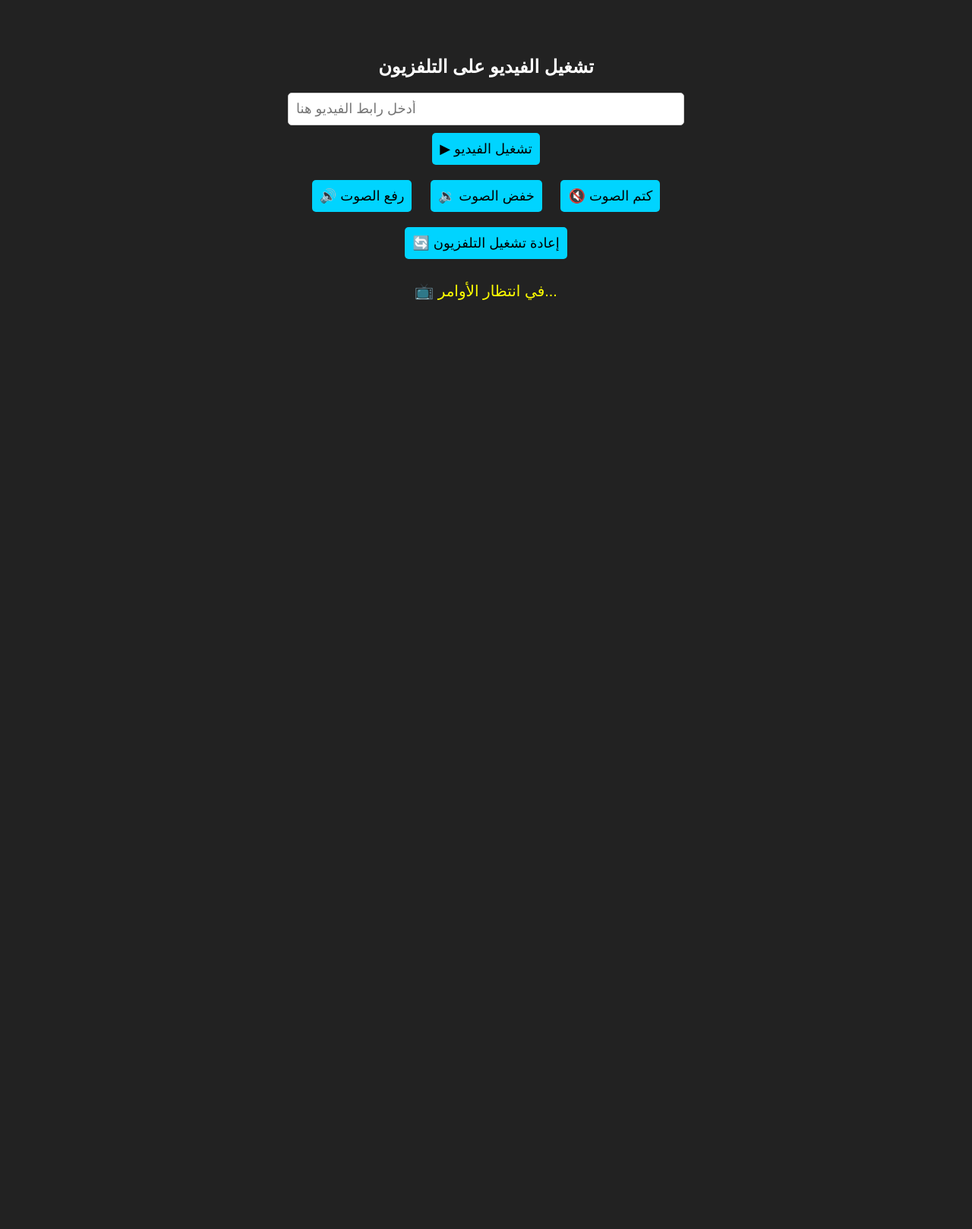
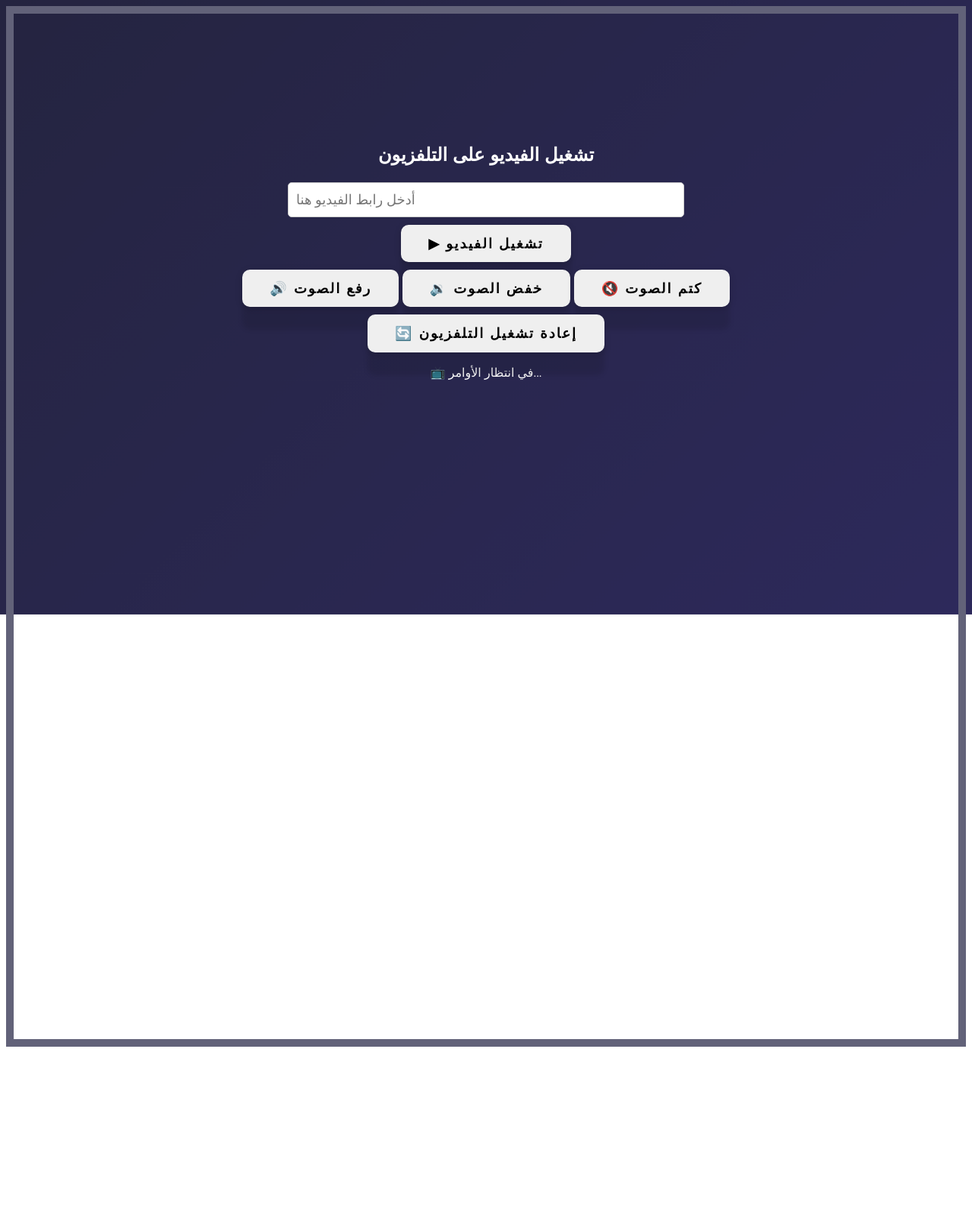
Before and after one commit to Thamerp09/flask-tv-server, a Flask app: page / in a window 1280 px wide. Shown: the top 1618 px of the page at 76% size. Before the commit the page ends 395 px from the top, so only its background shows below. Run offline with Flask 3, Linux system fonts and the light colour scheme.

Commit message:
make change in front

```diff
--- a/templates/front.html
+++ b/templates/front.html
@@ -4,17 +4,55 @@
     <meta charset="UTF-8">
     <meta name="viewport" content="width=device-width, initial-scale=1.0">
     <title>تشغيل فيديو على الشاشة</title>
+    <link href="https://fonts.googleapis.com/css2?family=Roboto:wght@300;400;700&family=Nunito:wght@300;600;900&display=swap" rel="stylesheet">
     <style>
         body {
-            font-family: Arial, sans-serif;
+            font-family: 'Nunito', 'Roboto', sans-serif !important;
+        }
+        h1, h2, p, input, button, span {
+            font-family: 'Nunito', 'Roboto', sans-serif !important;
+        }
+
+        body {
+            font-family: 'Inter', 'Poppins', sans-serif !important;
             text-align: center;
-            background-color: #222;
             color: white;
             padding: 50px;
+            overflow: hidden;
+            position: relative;
+            height: 100vh;
+            border: 10px solid #626279; /* إضافة بوردر حول الصفحة */
+            margin-bottom: 500px;
+            padding-bottom: 500px;
+        }
+
+        /* خلفية متحركة */
+        body::before {
+            content: "";
+            position: fixed;
+            top: 0;
+            left: 0;
+            width: 100%;
+            height: 100%;
+            background: linear-gradient(-45deg, #0f0c29, #302b63, #24243e, #1b1e32);
+            background-size: 400% 400%;
+            animation: gradientBG 10s ease infinite;
+            z-index: -1;
+        }
+
+        @keyframes gradientBG {
+            0% { background-position: 0% 50%; transform: scale(1); }
+            50% { background-position: 100% 50%; transform: scale(1.05); }
+            100% { background-position: 0% 50%; transform: scale(1); }
+
+            50% { background-position: 100% 50%; }
+            100% { background-position: 0% 50%; }
         }
         h1 {
             font-size: 24px;
             margin-bottom: 20px;
+            margin-top: 120px;
+
         }
         input {
             font-size: 18px;
@@ -26,21 +64,142 @@
         }
         button {
             font-size: 18px;
-            padding: 10px;
-            margin: 10px;
-            border-radius: 5px;
+            letter-spacing: 2px;
+            text-transform: uppercase;
+            display: inline-block;
+            text-align: center;
+            font-weight: bold;
+            padding: 0.7em 2em;
+            margin-top: 10px;
+            /* background-color: #00d4ff; */
+            color: #000000;
+            /*border: 3px solid #00324f;*/
             border: none;
+            border-radius: 10px;
             cursor: pointer;
-            background-color: #00d4ff;
-            color: black;
+            position: relative;
+            box-shadow: 0 2px 10px rgb(0,0,0,0.16),
+            0 30px 6px rgba(0,0,0,0.1);
+            transition: 0.3s ease all;
+            z-index: 1;
         }
-        button:hover {
-            background-color: #0094cc;
+        button:hover, button:focus {
+           color: rgb(0, 0, 0);
         }
-        #status {
+        button:before{
+            transition:0.5s all ease;
+            position: absolute;
+            top: 0;
+            left: 50%;
+            right: 50%;
+            bottom: 0;
+            opacity: 0;
+            content: '';
+            background-color: #00ddff;
+            z-index: -1;
+        }
+
+        button:hover:before, button:focus:before {
+            transition: 0.5s all ease;
+            left: 0;
+            right: 0;
+            opacity: 1;
+
+        }
+
+    button:active{
+        transform: scale(0.9);
+    }
+
+        #statusE {
             margin-top: 20px;
-            font-size: 20px;
-            color: yellow;
+            font-size: 60px;
+            color: #ffcc00;
+        }
+        #statusE:active{
+            transform: scale(0.9);
+        }
+
+
+        #statusE{
+
+            transition: transform 0.3s ease-in-out; /* لجعل التغيير سلس */
+        }
+
+        #statusE:hover{
+            transform: scale(1.5); /* تكبير النص بنسبة 1.5 عند مرور الماوس */
+
+        }
+
+        /* #status:before{
+            transition:0.5s all ease;
+            position: absolute;
+            top: 0;
+            left: 50%;
+            right: 50%;
+            bottom: 0;
+            opacity: 0;
+            content: '';
+            background-color: #000000;
+            z-index: -1;
+        } */
+        /* #status:hover:before, #status:focus:before {
+            transition: 0.5s ease;
+            left: 0;
+            right: 0;
+            opacity: 1;
+
+        } */
+
+        span{
+            position:relative;
+            font-family: "lato",sans-serif;
+            top: 10px;
+            color: #f517ab;
+            display: inline-block;
+            font-size: 3rem;
+            text-shadow: 0 1px 0 #b7b7b7, 0 2px 0 #b7b7b7, 0 3px 0 #b7b7b7,
+            0 4px 0 #b7b7b7, 0 5px 0 #b7b7b7, 6px 0 transparent, 0 7px 0 transparent,
+            0 8px 0 transparent, 0 9px 0 transparent, 0 10px 10px rgba(0, 0, 0.5);
+            animation: bounce 0.4s ease-in-out infinite
+            alternate;
+         }
+       h1 span:nth-child(2){
+        animation-delay:0.1s ;
+
+       }
+       h1 span:nth-child(3){
+        animation-delay:0.2s ;
+       }
+       h1 span:nth-child(4){
+        animation-delay:0.3s;
+       }
+       h1 span:nth-child(5){
+        animation-delay:0.4s;
+       }
+       h1 span:nth-child(6){
+        animation-delay:0.5s;
+       }
+
+        @keyframes bounce {
+        100%{
+            top: -20px;
+            text-shadow: 0 1px 0 #ccc, 0 2px 0 #ccc, 0 3px 0 #ccc,
+            0 4px 0 #ccc, 0 5px 0 #ccc, 0 6px 0 #ccc, 0 7px 0 #ccc,
+            0 8px 0 #ccc, 0 9px 0 #ccc,0 60px 30px rgba(0, 0, 0.3);
+        }
+       }
+         /* @keyframes bounce{
+            0%{
+                top: 0;
+            }
+            100%{
+                top: -20px;
+                text-shadow: 0 5px 5px rgba(0, 0, 0.3);
+            }
+         } */
+        .status{
+            font-size: 100px;
         }
     </style>
 </head>
```
Also changed, not shown: server.py (added, +73 -0 lines).
